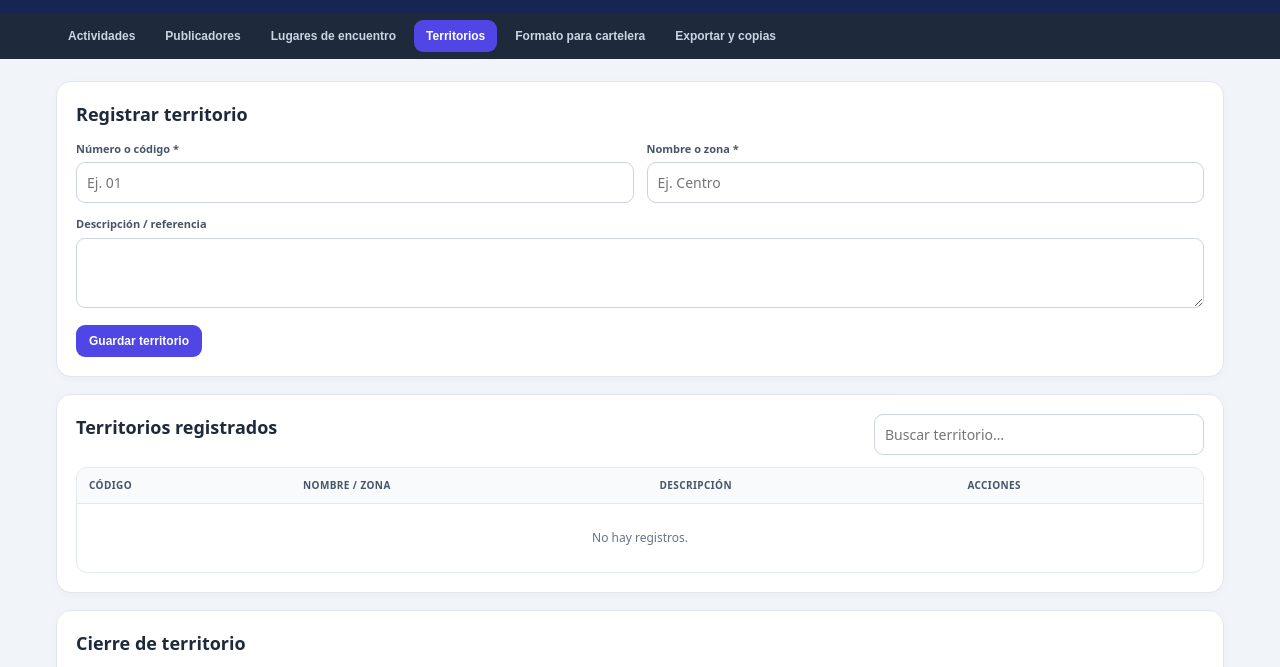
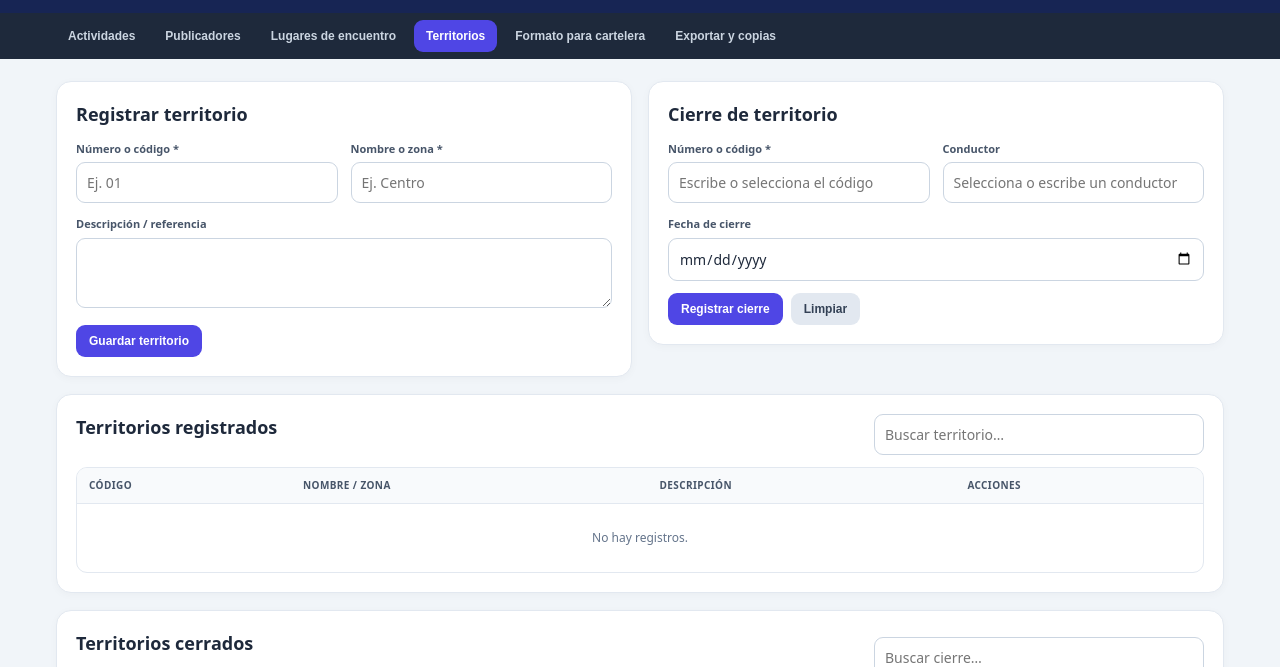
Before and after one commit to bibliotecadbr-sketch/servicio-campo, a plain HTML site: page index.html in a window 1280 px wide. Both pictures are taken after a click on the button "Territorios". Shown: the part 72-739 px from the top of the page. Drawn offline with Linux system fonts and the light colour scheme.

Commit message:
Update index.html

```diff
--- a/index.html
+++ b/index.html
@@ -3,7 +3,7 @@
 <head>
 <meta charset="UTF-8"><meta name="viewport" content="width=device-width,initial-scale=1">
 <meta name="theme-color" content="#172554">
-<title>Servicio del Campo | Gestión local v5</title>
+<title>Servicio del Campo | Gestión local v6</title>
 <style>
 :root{--navy:#172554;--blue:#4f46e5;--blue2:#4338ca;--bg:#f1f5f9;--ink:#1e293b;--muted:#64748b;--line:#e2e8f0;--green:#047857;--red:#be123c}
 *{box-sizing:border-box}body{margin:0;background:var(--bg);color:var(--ink);font:14px/1.5 system-ui,-apple-system,"Segoe UI",sans-serif}
@@ -20,7 +20,7 @@ button.danger{background:#fff1f2;color:var(--red)}button.danger:hover{background
 label{display:block;font-size:11px;font-weight:750;color:#475569;margin:0 0 5px}
 input,select,textarea{width:100%;border:1px solid #cbd5e1;border-radius:9px;padding:9px 10px;background:white;color:var(--ink);font:inherit;min-width:0}
 input:focus,select:focus,textarea:focus{outline:2px solid #a5b4fc;border-color:var(--blue)}
-textarea{min-height:70px;resize:vertical}.grid{display:grid;grid-template-columns:repeat(2,minmax(0,1fr));gap:13px}.full{grid-column:1/-1}
+textarea{min-height:70px;resize:vertical}.grid{display:grid;grid-template-columns:repeat(2,minmax(0,1fr));gap:13px}.form-pair{display:grid;grid-template-columns:repeat(2,minmax(0,1fr));gap:0 16px;align-items:start}.form-pair>.panel{min-width:0}.full{grid-column:1/-1}
 .topline{display:flex;justify-content:space-between;align-items:center;gap:10px;flex-wrap:wrap;margin-bottom:12px}
 .search{max-width:330px}.muted{font-size:11px;color:var(--muted)}
 .table-wrap{overflow-x:auto;border:1px solid var(--line);border-radius:11px}table{border-collapse:collapse;width:100%;min-width:700px}
@@ -30,6 +30,7 @@ tbody tr:last-child td{border-bottom:0}tbody tr:hover{background:#fafafa}.empty{
 .hidden{display:none!important}footer{text-align:center;color:var(--muted);font-size:11px;padding:12px 16px 28px}
 #toast{position:fixed;right:16px;bottom:16px;background:#0f172a;color:white;padding:12px 15px;border-radius:10px;box-shadow:0 8px 25px #0002;display:none;z-index:10;max-width:min(92vw,420px)}
 .column-tools{display:flex;gap:6px;align-items:center;flex-wrap:wrap}.format-table input{min-width:110px;border:0;background:transparent;padding:4px}.format-table td{min-width:120px}
+@media(max-width:800px){.form-pair{grid-template-columns:1fr}}
 @media(max-width:650px){.grid{grid-template-columns:1fr}.full{grid-column:auto}.panel{padding:14px}h1{font-size:19px}.search{max-width:none;width:100%}}
 @media print{@page{size:A4 portrait;margin:10mm}body{background:white;color:black;font-size:11px}header{background:white!important;color:black!important;box-shadow:none;padding:0 0 10px}header p{color:#333}header h1{font-size:17px}nav,.no-print,footer,#toast{display:none!important}main{max-width:none;margin:0;padding:0}.panel{border:0;box-shadow:none;padding:0;margin:0}.table-wrap{overflow:visible;border:0}table{min-width:0!important;width:100%!important;table-layout:fixed}th,td{border:1px solid #555!important;padding:5px 4px;color:black!important;font-size:9px!important;overflow-wrap:anywhere;word-break:break-word}th{background:#e5e7eb!important} .format-table td{min-width:0!important;white-space:pre-wrap}.format-table input{color:black!important;width:100%;min-width:0!important;font-size:9px!important;padding:1px!important;white-space:pre-wrap}}
 </style>
@@ -82,15 +83,17 @@ tbody tr:last-child td{border-bottom:0}tbody tr:hover{background:#fafafa}.empty{
 </section>
 
 <section id="view-territorios" class="view hidden">
+ <div class="form-pair">
   <div class="panel no-print"><h2 id="terrTitle">Registrar territorio</h2><form id="terrForm"><input type="hidden" id="terrId"><div class="grid">
   <div><label>Número o código *</label><input id="terrCodigo" required placeholder="Ej. 01"></div><div><label>Nombre o zona *</label><input id="terrNombre" required placeholder="Ej. Centro"></div><div class="full"><label>Descripción / referencia</label><textarea id="terrNotas"></textarea></div></div>
   <div class="toolbar" style="margin-top:12px"><button>Guardar territorio</button><button type="button" class="secondary hidden" id="terrCancel">Cancelar</button></div></form></div>
- <div class="panel"><div class="topline"><h2>Territorios registrados</h2><input class="search" id="terrSearch" placeholder="Buscar territorio…"></div><div class="table-wrap"><table><thead><tr><th>Código</th><th>Nombre / zona</th><th>Descripción</th><th>Acciones</th></tr></thead><tbody id="terrRows"></tbody></table></div></div>
   <div class="panel no-print"><h2 id="closureTitle">Cierre de territorio</h2><form id="closureForm"><input type="hidden" id="closureId"><div class="grid">
   <div><label for="closureCode">Número o código *</label><input id="closureCode" required list="closureTerritoryOptions" placeholder="Escribe o selecciona el código"><datalist id="closureTerritoryOptions"></datalist></div>
   <div><label for="closureConductor">Conductor</label><input id="closureConductor" list="closureConductorOptions" placeholder="Selecciona o escribe un conductor"><datalist id="closureConductorOptions"></datalist></div>
- <div><label for="closureDate">Fecha de cierre</label><input id="closureDate" type="date"></div>
+  <div class="full"><label for="closureDate">Fecha de cierre</label><input id="closureDate" type="date"></div>
   </div><div class="toolbar" style="margin-top:12px"><button type="submit" id="closureSave">Registrar cierre</button><button type="button" class="secondary hidden" id="closureCancel">Cancelar edición</button><button type="reset" class="secondary" id="closureClear">Limpiar</button></div></form></div>
+ </div>
+ <div class="panel"><div class="topline"><h2>Territorios registrados</h2><input class="search" id="terrSearch" placeholder="Buscar territorio…"></div><div class="table-wrap"><table><thead><tr><th>Código</th><th>Nombre / zona</th><th>Descripción</th><th>Acciones</th></tr></thead><tbody id="terrRows"></tbody></table></div></div>
  <div class="panel"><div class="topline"><div><h2>Territorios cerrados</h2><div class="muted" id="closureCount"></div></div><input class="search" id="closureSearch" placeholder="Buscar cierre…"></div><div class="table-wrap"><table><thead><tr><th>Número o código</th><th>Conductor</th><th>Fecha de cierre</th><th>Acciones</th></tr></thead><tbody id="closureRows"></tbody></table></div></div>
 </section>
 <section id="view-formato" class="view hidden">
```
Lines whose indentation alone changed are shown as unchanged.
